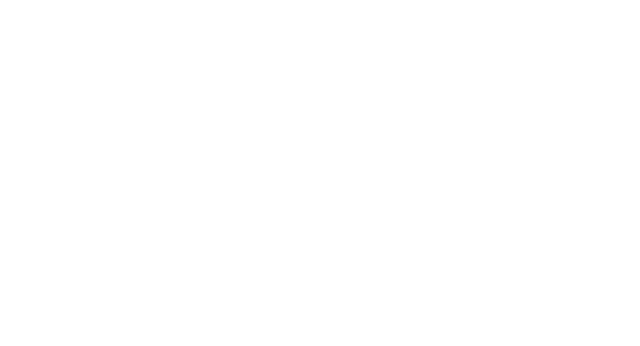
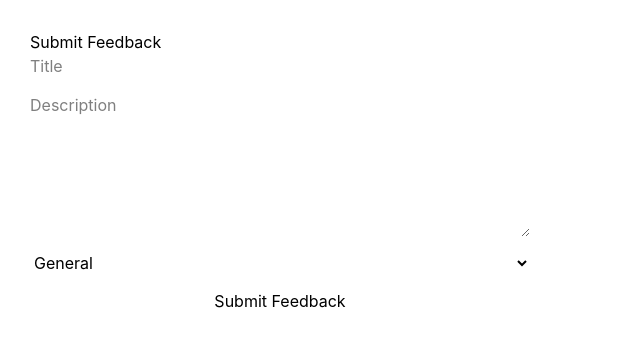
Before and after one commit to pranshi147/Feedback-System-INTERNSHIP, a React app in the folder frontend/: page /submit-feedback in a window 1280 px wide. Before the commit this address had no page. Shown: the top 346 px of the page, without its empty margins (0-640 px from the left). Built offline with nearby package versions, Linux system fonts and the light colour scheme; sample sign-in values are in the browser's storage; the HTML template or start-up script is replaced by a standard one.

Commit message:
Implement authentication, dashboard and feedback submission page

```diff
--- a/frontend/src/App.jsx
+++ b/frontend/src/App.jsx
@@ -2,6 +2,8 @@ import { BrowserRouter, Routes, Route } from "react-router-dom";
 
 import Login from "./pages/Login";
 import Dashboard from "./pages/Dashboard";
+import SubmitFeedback from "./pages/SubmitFeedback";
+
 import ProtectedRoute from "./components/ProtectedRoute";
 
 function App() {
@@ -23,6 +25,15 @@ function App() {
                     }
                 />
 
+                <Route
+                    path="/submit-feedback"
+                    element={
+                        <ProtectedRoute>
+                            <SubmitFeedback />
+                        </ProtectedRoute>
+                    }
+                />
+
             </Routes>
         </BrowserRouter>
     );
--- a/frontend/src/api/api.js
+++ b/frontend/src/api/api.js
@@ -4,4 +4,18 @@ const api = axios.create({
     baseURL: "http://127.0.0.1:8000",
 });
 
+// Add JWT token to every request
+api.interceptors.request.use(
+    (config) => {
+        const token = localStorage.getItem("token");
+
+        if (token) {
+            config.headers.Authorization = `Bearer ${token}`;
+        }
+
+        return config;
+    },
+    (error) => Promise.reject(error)
+);
+
 export default api;
--- /dev/null
+++ b/frontend/src/api/dashboard.js
@@ -0,0 +1,13 @@
+import api from "./api";
+
+export const getDashboardStats = async () => {
+    const token = localStorage.getItem("token");
+
+    const response = await api.get("/dashboard/stats", {
+        headers: {
+            Authorization: `Bearer ${token}`,
+        },
+    });
+
+    return response.data;
+};
--- a/frontend/src/pages/Dashboard.jsx
+++ b/frontend/src/pages/Dashboard.jsx
@@ -1,9 +1,41 @@
+import { useEffect, useState } from "react";
+
 import Sidebar from "../components/Sidebar";
 import Navbar from "../components/Navbar";
 import StatCard from "../components/StatCard";
 
+import { getDashboardStats } from "../api/dashboard";
+
 function Dashboard() {
+
+    const [stats, setStats] = useState(null);
+
+    useEffect(() => {
+
+        async function loadDashboard() {
+            try {
+                const data = await getDashboardStats();
+                setStats(data);
+            }
+            catch (error) {
+                console.error(error);
+            }
+        }
+
+        loadDashboard();
+
+    }, []);
+
+    if (!stats) {
+        return (
+            <div className="flex justify-center items-center min-h-screen">
+                Loading...
+            </div>
+        );
+    }
+
     return (
+
         <div className="flex">
 
             <Sidebar />
@@ -18,22 +50,22 @@ function Dashboard() {
 
                         <StatCard
                             title="Total Feedback"
-                            value="0"
+                            value={stats.total_feedback}
                         />
 
                         <StatCard
                             title="Pending"
-                            value="0"
+                            value={stats.pending}
                         />
 
                         <StatCard
                             title="Resolved"
-                            value="0"
+                            value={stats.resolved}
                         />
 
                         <StatCard
                             title="Rejected"
-                            value="0"
+                            value={stats.rejected}
                         />
 
                     </div>
@@ -43,6 +75,7 @@ function Dashboard() {
             </div>
 
         </div>
+
     );
 }
 
--- /dev/null
+++ b/frontend/src/pages/SubmitFeedback.jsx
@@ -0,0 +1,76 @@
+import { useState } from "react";
+import api from "../api/api";
+
+function SubmitFeedback() {
+    const [title, setTitle] = useState("");
+    const [description, setDescription] = useState("");
+    const [category, setCategory] = useState("General");
+
+    const handleSubmit = async (e) => {
+        e.preventDefault();
+
+        try {
+            await api.post("/feedback", {
+                title,
+                description,
+                category
+            });
+
+            alert("Feedback submitted successfully!");
+
+            setTitle("");
+            setDescription("");
+            setCategory("General");
+        } catch (err) {
+            console.error(err);
+            alert("Failed to submit feedback");
+        }
+    };
+
+    return (
+        <div style={{ padding: "30px" }}>
+            <h1>Submit Feedback</h1>
+
+            <form
+                onSubmit={handleSubmit}
+                style={{
+                    display: "flex",
+                    flexDirection: "column",
+                    gap: "15px",
+                    maxWidth: "500px"
+                }}
+            >
+                <input
+                    placeholder="Title"
+                    value={title}
+                    onChange={(e) => setTitle(e.target.value)}
+                    required
+                />
+
+                <textarea
+                    rows="6"
+                    placeholder="Description"
+                    value={description}
+                    onChange={(e) => setDescription(e.target.value)}
+                    required
+                />
+
+                <select
+                    value={category}
+                    onChange={(e) => setCategory(e.target.value)}
+                >
+                    <option>General</option>
+                    <option>Bug</option>
+                    <option>Feature Request</option>
+                    <option>Complaint</option>
+                </select>
+
+                <button type="submit">
+                    Submit Feedback
+                </button>
+            </form>
+        </div>
+    );
+}
+
+export default SubmitFeedback;
```
Also changed, not shown: 2 other files (tests, documents, lock files or other folders).
